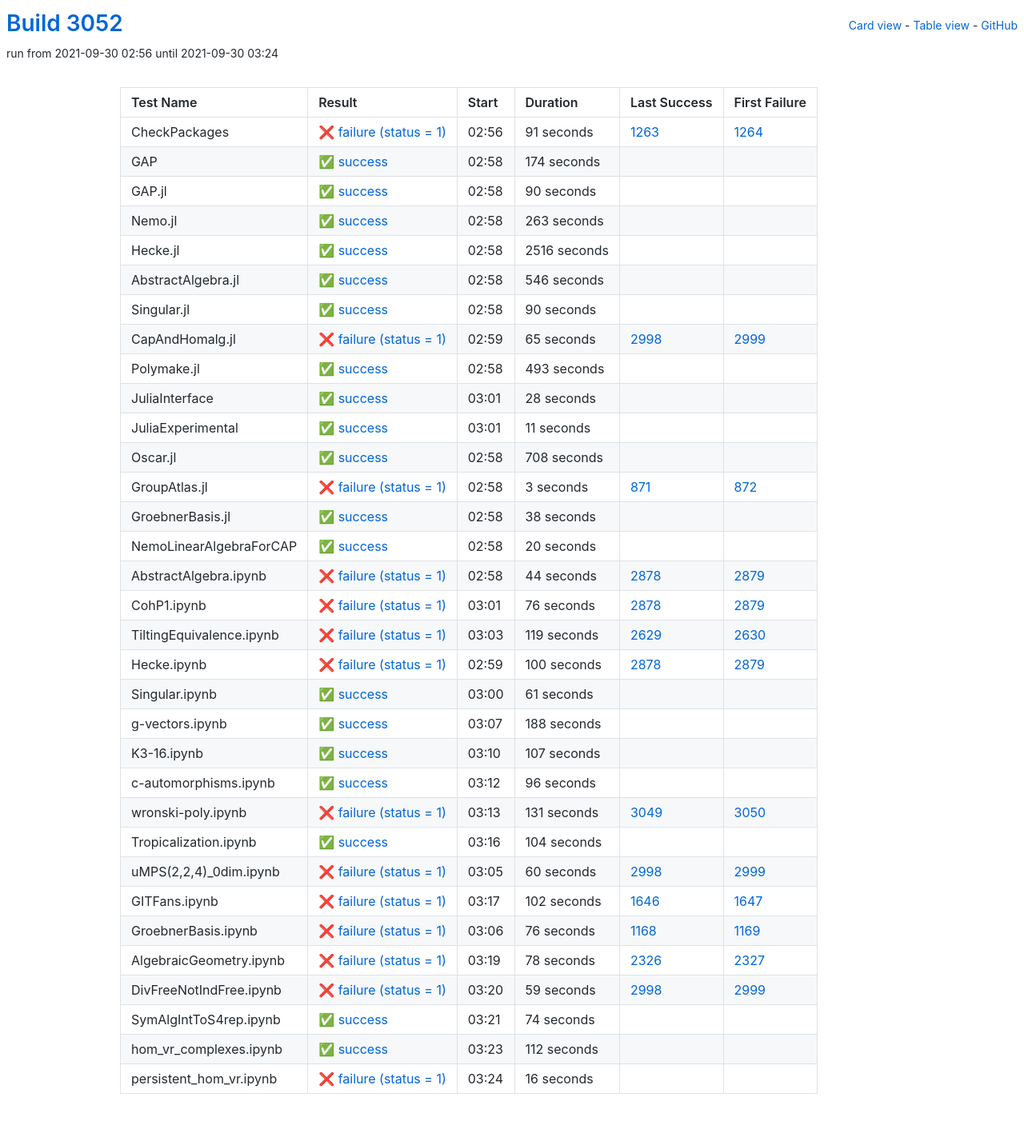
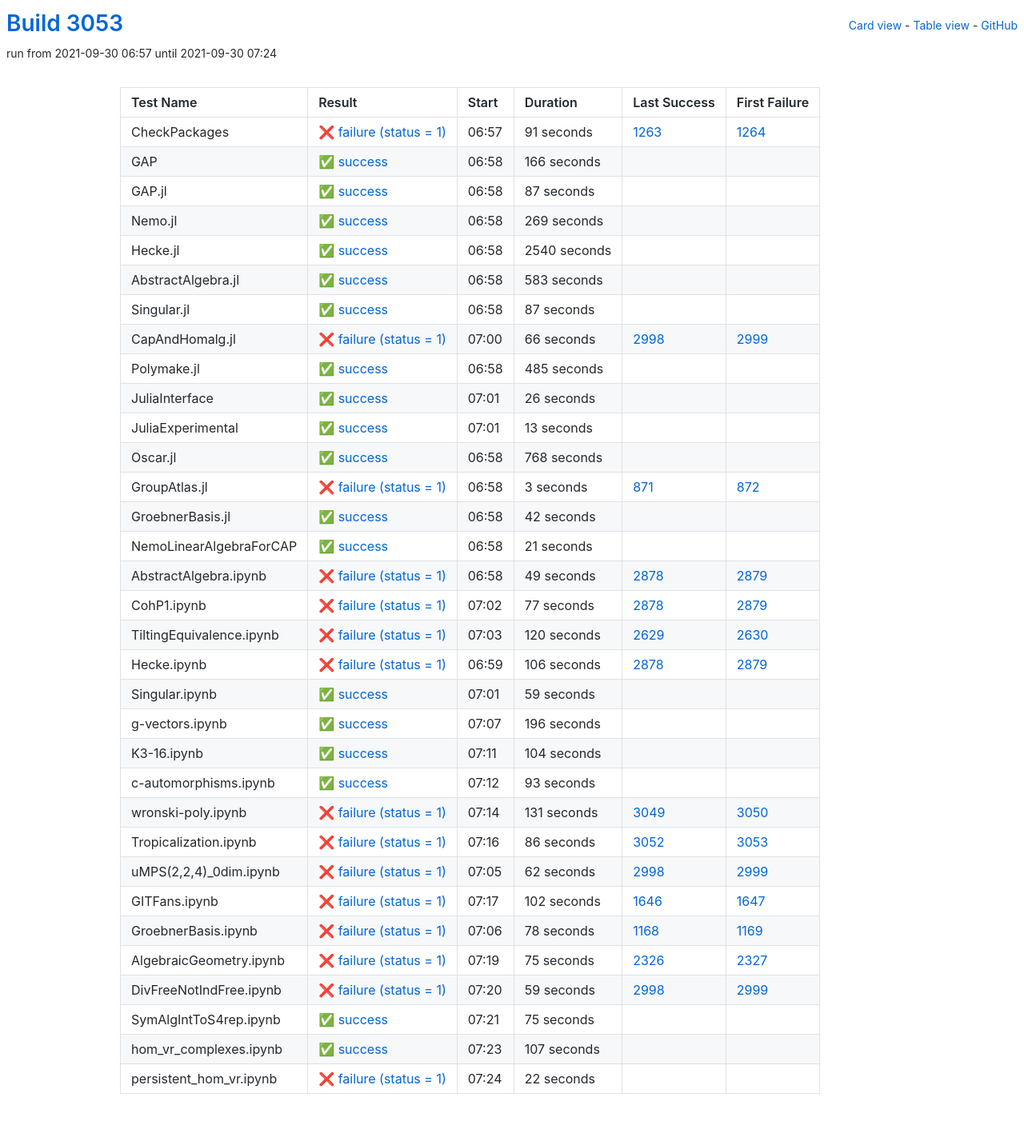
Before and after one commit to oscar-system/oscar-ci-status-stable, a Jekyll site: the page built from table.html, in a window 1280 px wide. Shown: the whole page at 80% size. Built offline with Jekyll 4.4.1, drawn with Linux system fonts in a browser that asks for light colours.

Commit message:
Build #3053

```diff
--- a/_data/ci.yml
+++ b/_data/ci.yml
@@ -1,6 +1,6 @@
 ---
-build: 3052
-build_url: https://oscarci.mathematik.uni-kl.de/job/oscar-stable/3052/
+build: 3053
+build_url: https://oscarci.mathematik.uni-kl.de/job/oscar-stable/3053/
 job: oscar-stable
 organization: oscar-system
 repo: oscar-ci-status-stable
@@ -8,8 +8,8 @@ repourl: https://github.com/oscar-system/oscar-ci-status-stable
 tests:
 - name: CheckPackages
   id: checkpackages
-  log: https://oscarci.mathematik.uni-kl.de/job/oscar-stable/3052/artifact/logs/build-3052/CheckPackages.log
-  start: 2021-09-30 02:56
+  log: https://oscarci.mathematik.uni-kl.de/job/oscar-stable/3053/artifact/logs/build-3053/CheckPackages.log
+  start: 2021-09-30 06:57
   success: false
   exitcode: 1
   status: failure
@@ -20,140 +20,140 @@ tests:
   first_failure_url: https://oscarci.mathematik.uni-kl.de/job/oscar-stable/1264/
 - name: GAP
   id: gap
-  log: https://oscarci.mathematik.uni-kl.de/job/oscar-stable/3052/artifact/logs/build-3052/GAP.log
-  start: 2021-09-30 02:58
+  log: https://oscarci.mathematik.uni-kl.de/job/oscar-stable/3053/artifact/logs/build-3053/GAP.log
+  start: 2021-09-30 06:58
   success: true
   exitcode: 0
   status: success
-  duration: 174
+  duration: 166
   last_success: false
   last_success_url:
   first_failure: false
   first_failure_url:
 - name: GAP.jl
   id: gap-jl
-  log: https://oscarci.mathematik.uni-kl.de/job/oscar-stable/3052/artifact/logs/build-3052/GAP.jl.log
-  start: 2021-09-30 02:58
+  log: https://oscarci.mathematik.uni-kl.de/job/oscar-stable/3053/artifact/logs/build-3053/GAP.jl.log
+  start: 2021-09-30 06:58
   success: true
   exitcode: 0
   status: success
-  duration: 90
+  duration: 87
   last_success: false
   last_success_url:
   first_failure: false
   first_failure_url:
 - name: Nemo.jl
   id: nemo-jl
-  log: https://oscarci.mathematik.uni-kl.de/job/oscar-stable/3052/artifact/logs/build-3052/Nemo.jl.log
-  start: 2021-09-30 02:58
+  log: https://oscarci.mathematik.uni-kl.de/job/oscar-stable/3053/artifact/logs/build-3053/Nemo.jl.log
+  start: 2021-09-30 06:58
   success: true
   exitcode: 0
   status: success
-  duration: 263
+  duration: 269
   last_success: false
   last_success_url:
   first_failure: false
   first_failure_url:
 - name: Hecke.jl
   id: hecke-jl
-  log: https://oscarci.mathematik.uni-kl.de/job/oscar-stable/3052/artifact/logs/build-3052/Hecke.jl.log
-  start: 2021-09-30 02:58
+  log: https://oscarci.mathematik.uni-kl.de/job/oscar-stable/3053/artifact/logs/build-3053/Hecke.jl.log
+  start: 2021-09-30 06:58
   success: true
   exitcode: 0
   status: success
-  duration: 2516
+  duration: 2540
   last_success: false
   last_success_url:
   first_failure: false
   first_failure_url:
 - name: AbstractAlgebra.jl
   id: abstractalgebra-jl
-  log: https://oscarci.mathematik.uni-kl.de/job/oscar-stable/3052/artifact/logs/build-3052/AbstractAlgebra.jl.log
-  start: 2021-09-30 02:58
+  log: https://oscarci.mathematik.uni-kl.de/job/oscar-stable/3053/artifact/logs/build-3053/AbstractAlgebra.jl.log
+  start: 2021-09-30 06:58
   success: true
   exitcode: 0
   status: success
-  duration: 546
+  duration: 583
   last_success: false
   last_success_url:
   first_failure: false
   first_failure_url:
 - name: Singular.jl
   id: singular-jl
-  log: https://oscarci.mathematik.uni-kl.de/job/oscar-stable/3052/artifact/logs/build-3052/Singular.jl.log
-  start: 2021-09-30 02:58
+  log: https://oscarci.mathematik.uni-kl.de/job/oscar-stable/3053/artifact/logs/build-3053/Singular.jl.log
+  start: 2021-09-30 06:58
   success: true
   exitcode: 0
   status: success
-  duration: 90
+  duration: 87
   last_success: false
   last_success_url:
   first_failure: false
   first_failure_url:
 - name: CapAndHomalg.jl
   id: capandhomalg-jl
-  log: https://oscarci.mathematik.uni-kl.de/job/oscar-stable/3052/artifact/logs/build-3052/CapAndHomalg.jl.log
-  start: 2021-09-30 02:59
+  log: https://oscarci.mathematik.uni-kl.de/job/oscar-stable/3053/artifact/logs/build-3053/CapAndHomalg.jl.log
+  start: 2021-09-30 07:00
   success: false
   exitcode: 1
   status: failure
-  duration: 65
+  duration: 66
   last_success: 2998
   last_success_url: https://oscarci.mathematik.uni-kl.de/job/oscar-stable/2998/
   first_failure: 2999
   first_failure_url: https://oscarci.mathematik.uni-kl.de/job/oscar-stable/2999/
 - name: Polymake.jl
   id: polymake-jl
-  log: https://oscarci.mathematik.uni-kl.de/job/oscar-stable/3052/artifact/logs/build-3052/Polymake.jl.log
-  start: 2021-09-30 02:58
+  log: https://oscarci.mathematik.uni-kl.de/job/oscar-stable/3053/artifact/logs/build-3053/Polymake.jl.log
+  start: 2021-09-30 06:58
   success: true
   exitcode: 0
   status: success
-  duration: 493
+  duration: 485
   last_success: false
   last_success_url:
   first_failure: false
   first_failure_url:
 - name: JuliaInterface
   id: juliainterface
-  log: https://oscarci.mathematik.uni-kl.de/job/oscar-stable/3052/artifact/logs/build-3052/JuliaInterface.log
-  start: 2021-09-30 03:01
+  log: https://oscarci.mathematik.uni-kl.de/job/oscar-stable/3053/artifact/logs/build-3053/JuliaInterface.log
+  start: 2021-09-30 07:01
   success: true
   exitcode: 0
   status: success
-  duration: 28
+  duration: 26
   last_success: false
   last_success_url:
   first_failure: false
   first_failure_url:
 - name: JuliaExperimental
   id: juliaexperimental
-  log: https://oscarci.mathematik.uni-kl.de/job/oscar-stable/3052/artifact/logs/build-3052/JuliaExperimental.log
-  start: 2021-09-30 03:01
+  log: https://oscarci.mathematik.uni-kl.de/job/oscar-stable/3053/artifact/logs/build-3053/JuliaExperimental.log
+  start: 2021-09-30 07:01
   success: true
   exitcode: 0
   status: success
-  duration: 11
+  duration: 13
   last_success: false
   last_success_url:
   first_failure: false
   first_failure_url:
 - name: Oscar.jl
   id: oscar-jl
-  log: https://oscarci.mathematik.uni-kl.de/job/oscar-stable/3052/artifact/logs/build-3052/Oscar.jl.log
-  start: 2021-09-30 02:58
+  log: https://oscarci.mathematik.uni-kl.de/job/oscar-stable/3053/artifact/logs/build-3053/Oscar.jl.log
+  start: 2021-09-30 06:58
   success: true
   exitcode: 0
   status: success
-  duration: 708
+  duration: 768
   last_success: false
   last_success_url:
   first_failure: false
   first_failure_url:
 - name: GroupAtlas.jl
   id: groupatlas-jl
-  log: https://oscarci.mathematik.uni-kl.de/job/oscar-stable/3052/artifact/logs/build-3052/GroupAtlas.jl.log
-  start: 2021-09-30 02:58
+  log: https://oscarci.mathematik.uni-kl.de/job/oscar-stable/3053/artifact/logs/build-3053/GroupAtlas.jl.log
+  start: 2021-09-30 06:58
   success: false
   exitcode: 1
   status: failure
@@ -164,128 +164,128 @@ tests:
   first_failure_url: https://oscarci.mathematik.uni-kl.de/job/oscar-stable/872/
 - name: GroebnerBasis.jl
   id: groebnerbasis-jl
-  log: https://oscarci.mathematik.uni-kl.de/job/oscar-stable/3052/artifact/logs/build-3052/GroebnerBasis.jl.log
-  start: 2021-09-30 02:58
+  log: https://oscarci.mathematik.uni-kl.de/job/oscar-stable/3053/artifact/logs/build-3053/GroebnerBasis.jl.log
+  start: 2021-09-30 06:58
   success: true
   exitcode: 0
   status: success
-  duration: 38
+  duration: 42
   last_success: false
   last_success_url:
   first_failure: false
   first_failure_url:
 - name: NemoLinearAlgebraForCAP
   id: nemolinearalgebraforcap
-  log: https://oscarci.mathematik.uni-kl.de/job/oscar-stable/3052/artifact/logs/build-3052/NemoLinearAlgebraForCAP.log
-  start: 2021-09-30 02:58
+  log: https://oscarci.mathematik.uni-kl.de/job/oscar-stable/3053/artifact/logs/build-3053/NemoLinearAlgebraForCAP.log
+  start: 2021-09-30 06:58
   success: true
   exitcode: 0
   status: success
-  duration: 20
+  duration: 21
   last_success: false
   last_success_url:
   first_failure: false
   first_failure_url:
 - name: AbstractAlgebra.ipynb
   id: abstractalgebra-ipynb
-  log: https://oscarci.mathematik.uni-kl.de/job/oscar-stable/3052/artifact/logs/build-3052/AbstractAlgebra.ipynb.log
-  start: 2021-09-30 02:58
+  log: https://oscarci.mathematik.uni-kl.de/job/oscar-stable/3053/artifact/logs/build-3053/AbstractAlgebra.ipynb.log
+  start: 2021-09-30 06:58
   success: false
   exitcode: 1
   status: failure
-  duration: 44
+  duration: 49
   last_success: 2878
   last_success_url: https://oscarci.mathematik.uni-kl.de/job/oscar-stable/2878/
   first_failure: 2879
   first_failure_url: https://oscarci.mathematik.uni-kl.de/job/oscar-stable/2879/
 - name: CohP1.ipynb
   id: cohp1-ipynb
-  log: https://oscarci.mathematik.uni-kl.de/job/oscar-stable/3052/artifact/logs/build-3052/CohP1.ipynb.log
-  start: 2021-09-30 03:01
+  log: https://oscarci.mathematik.uni-kl.de/job/oscar-stable/3053/artifact/logs/build-3053/CohP1.ipynb.log
+  start: 2021-09-30 07:02
   success: false
   exitcode: 1
   status: failure
-  duration: 76
+  duration: 77
   last_success: 2878
   last_success_url: https://oscarci.mathematik.uni-kl.de/job/oscar-stable/2878/
   first_failure: 2879
   first_failure_url: https://oscarci.mathematik.uni-kl.de/job/oscar-stable/2879/
 - name: TiltingEquivalence.ipynb
   id: tiltingequivalence-ipynb
-  log: https://oscarci.mathematik.uni-kl.de/job/oscar-stable/3052/artifact/logs/build-3052/TiltingEquivalence.ipynb.log
-  start: 2021-09-30 03:03
+  log: https://oscarci.mathematik.uni-kl.de/job/oscar-stable/3053/artifact/logs/build-3053/TiltingEquivalence.ipynb.log
+  start: 2021-09-30 07:03
   success: false
   exitcode: 1
   status: failure
-  duration: 119
+  duration: 120
   last_success: 2629
   last_success_url: https://oscarci.mathematik.uni-kl.de/job/oscar-stable/2629/
   first_failure: 2630
   first_failure_url: https://oscarci.mathematik.uni-kl.de/job/oscar-stable/2630/
 - name: Hecke.ipynb
   id: hecke-ipynb
-  log: https://oscarci.mathematik.uni-kl.de/job/oscar-stable/3052/artifact/logs/build-3052/Hecke.ipynb.log
-  start: 2021-09-30 02:59
+  log: https://oscarci.mathematik.uni-kl.de/job/oscar-stable/3053/artifact/logs/build-3053/Hecke.ipynb.log
+  start: 2021-09-30 06:59
   success: false
   exitcode: 1
   status: failure
-  duration: 100
+  duration: 106
   last_success: 2878
   last_success_url: https://oscarci.mathematik.uni-kl.de/job/oscar-stable/2878/
   first_failure: 2879
   first_failure_url: https://oscarci.mathematik.uni-kl.de/job/oscar-stable/2879/
 - name: Singular.ipynb
   id: singular-ipynb
-  log: https://oscarci.mathematik.uni-kl.de/job/oscar-stable/3052/artifact/logs/build-3052/Singular.ipynb.log
-  start: 2021-09-30 03:00
+  log: https://oscarci.mathematik.uni-kl.de/job/oscar-stable/3053/artifact/logs/build-3053/Singular.ipynb.log
+  start: 2021-09-30 07:01
   success: true
   exitcode: 0
   status: success
-  duration: 61
+  duration: 59
   last_success: false
   last_success_url:
   first_failure: false
   first_failure_url:
 - name: g-vectors.ipynb
   id: g-vectors-ipynb
-  log: https://oscarci.mathematik.uni-kl.de/job/oscar-stable/3052/artifact/logs/build-3052/g-vectors.ipynb.log
-  start: 2021-09-30 03:07
+  log: https://oscarci.mathematik.uni-kl.de/job/oscar-stable/3053/artifact/logs/build-3053/g-vectors.ipynb.log
+  start: 2021-09-30 07:07
   success: true
   exitcode: 0
   status: success
-  duration: 188
+  duration: 196
   last_success: false
   last_success_url:
   first_failure: false
   first_failure_url:
 - name: K3-16.ipynb
   id: k3-16-ipynb
-  log: https://oscarci.mathematik.uni-kl.de/job/oscar-stable/3052/artifact/logs/build-3052/K3-16.ipynb.log
-  start: 2021-09-30 03:10
+  log: https://oscarci.mathematik.uni-kl.de/job/oscar-stable/3053/artifact/logs/build-3053/K3-16.ipynb.log
+  start: 2021-09-30 07:11
   success: true
   exitcode: 0
   status: success
-  duration: 107
+  duration: 104
   last_success: false
   last_success_url:
   first_failure: false
   first_failure_url:
 - name: c-automorphisms.ipynb
   id: c-automorphisms-ipynb
-  log: https://oscarci.mathematik.uni-kl.de/job/oscar-stable/3052/artifact/logs/build-3052/c-automorphisms.ipynb.log
-  start: 2021-09-30 03:12
+  log: https://oscarci.mathematik.uni-kl.de/job/oscar-stable/3053/artifact/logs/build-3053/c-automorphisms.ipynb.log
+  start: 2021-09-30 07:12
   success: true
   exitcode: 0
   status: success
-  duration: 96
+  duration: 93
   last_success: false
   last_success_url:
   first_failure: false
   first_failure_url:
 - name: wronski-poly.ipynb
   id: wronski-poly-ipynb
-  log: https://oscarci.mathematik.uni-kl.de/job/oscar-stable/3052/artifact/logs/build-3052/wronski-poly.ipynb.log
-  start: 2021-09-30 03:13
+  log: https://oscarci.mathematik.uni-kl.de/job/oscar-stable/3053/artifact/logs/build-3053/wronski-poly.ipynb.log
+  start: 2021-09-30 07:14
   success: false
   exitcode: 1
   status: failure
@@ -296,32 +296,32 @@ tests:
   first_failure_url: https://oscarci.mathematik.uni-kl.de/job/oscar-stable/3050/
 - name: Tropicalization.ipynb
   id: tropicalization-ipynb
-  log: https://oscarci.mathematik.uni-kl.de/job/oscar-stable/3052/artifact/logs/build-3052/Tropicalization.ipynb.log
-  start: 2021-09-30 03:16
-  success: true
-  exitcode: 0
-  status: success
-  duration: 104
-  last_success: false
-  last_success_url:
-  first_failure: false
-  first_failure_url:
-- name: uMPS(2,2,4)_0dim.ipynb
-  id: umps-2-2-4-0dim-ipynb
-  log: https://oscarci.mathematik.uni-kl.de/job/oscar-stable/3052/artifact/logs/build-3052/uMPS-2-2-4-_0dim.ipynb.log
-  start: 2021-09-30 03:05
+  log: https://oscarci.mathematik.uni-kl.de/job/oscar-stable/3053/artifact/logs/build-3053/Tropicalization.ipynb.log
+  start: 2021-09-30 07:16
   success: false
   exitcode: 1
   status: failure
-  duration: 60
+  duration: 86
+  last_success: 3052
+  last_success_url: https://oscarci.mathematik.uni-kl.de/job/oscar-stable/3052/
+  first_failure: 3053
+  first_failure_url: https://oscarci.mathematik.uni-kl.de/job/oscar-stable/3053/
+- name: uMPS(2,2,4)_0dim.ipynb
+  id: umps-2-2-4-0dim-ipynb
+  log: https://oscarci.mathematik.uni-kl.de/job/oscar-stable/3053/artifact/logs/build-3053/uMPS-2-2-4-_0dim.ipynb.log
+  start: 2021-09-30 07:05
+  success: false
+  exitcode: 1
+  status: failure
+  duration: 62
   last_success: 2998
   last_success_url: https://oscarci.mathematik.uni-kl.de/job/oscar-stable/2998/
   first_failure: 2999
   first_failure_url: https://oscarci.mathematik.uni-kl.de/job/oscar-stable/2999/
 - name: GITFans.ipynb
   id: gitfans-ipynb
-  log: https://oscarci.mathematik.uni-kl.de/job/oscar-stable/3052/artifact/logs/build-3052/GITFans.ipynb.log
-  start: 2021-09-30 03:17
+  log: https://oscarci.mathematik.uni-kl.de/job/oscar-stable/3053/artifact/logs/build-3053/GITFans.ipynb.log
+  start: 2021-09-30 07:17
   success: false
   exitcode: 1
   status: failure
@@ -332,32 +332,32 @@ tests:
   first_failure_url: https://oscarci.mathematik.uni-kl.de/job/oscar-stable/1647/
 - name: GroebnerBasis.ipynb
   id: groebnerbasis-ipynb
-  log: https://oscarci.mathematik.uni-kl.de/job/oscar-stable/3052/artifact/logs/build-3052/GroebnerBasis.ipynb.log
-  start: 2021-09-30 03:06
+  log: https://oscarci.mathematik.uni-kl.de/job/oscar-stable/3053/artifact/logs/build-3053/GroebnerBasis.ipynb.log
+  start: 2021-09-30 07:06
   success: false
   exitcode: 1
   status: failure
-  duration: 76
+  duration: 78
   last_success: 1168
   last_success_url: https://oscarci.mathematik.uni-kl.de/job/oscar-stable/1168/
   first_failure: 1169
   first_failure_url: https://oscarci.mathematik.uni-kl.de/job/oscar-stable/1169/
 - name: AlgebraicGeometry.ipynb
   id: algebraicgeometry-ipynb
-  log: https://oscarci.mathematik.uni-kl.de/job/oscar-stable/3052/artifact/logs/build-3052/AlgebraicGeometry.ipynb.log
-  start: 2021-09-30 03:19
+  log: https://oscarci.mathematik.uni-kl.de/job/oscar-stable/3053/artifact/logs/build-3053/AlgebraicGeometry.ipynb.log
+  start: 2021-09-30 07:19
   success: false
   exitcode: 1
   status: failure
-  duration: 78
+  duration: 75
   last_success: 2326
   last_success_url: https://oscarci.mathematik.uni-kl.de/job/oscar-stable/2326/
   first_failure: 2327
   first_failure_url: https://oscarci.mathematik.uni-kl.de/job/oscar-stable/2327/
 - name: DivFreeNotIndFree.ipynb
   id: divfreenotindfree-ipynb
-  log: https://oscarci.mathematik.uni-kl.de/job/oscar-stable/3052/artifact/logs/build-3052/DivFreeNotIndFree.ipynb.log
-  start: 2021-09-30 03:20
+  log: https://oscarci.mathematik.uni-kl.de/job/oscar-stable/3053/artifact/logs/build-3053/DivFreeNotIndFree.ipynb.log
+  start: 2021-09-30 07:20
   success: false
   exitcode: 1
   status: failure
@@ -368,36 +368,36 @@ tests:
   first_failure_url: https://oscarci.mathematik.uni-kl.de/job/oscar-stable/2999/
 - name: SymAlgIntToS4rep.ipynb
   id: symalginttos4rep-ipynb
-  log: https://oscarci.mathematik.uni-kl.de/job/oscar-stable/3052/artifact/logs/build-3052/SymAlgIntToS4rep.ipynb.log
-  start: 2021-09-30 03:21
+  log: https://oscarci.mathematik.uni-kl.de/job/oscar-stable/3053/artifact/logs/build-3053/SymAlgIntToS4rep.ipynb.log
+  start: 2021-09-30 07:21
   success: true
   exitcode: 0
   status: success
-  duration: 74
+  duration: 75
   last_success: false
   last_success_url:
   first_failure: false
   first_failure_url:
 - name: hom_vr_complexes.ipynb
   id: hom-vr-complexes-ipynb
-  log: https://oscarci.mathematik.uni-kl.de/job/oscar-stable/3052/artifact/logs/build-3052/hom_vr_complexes.ipynb.log
-  start: 2021-09-30 03:23
+  log: https://oscarci.mathematik.uni-kl.de/job/oscar-stable/3053/artifact/logs/build-3053/hom_vr_complexes.ipynb.log
+  start: 2021-09-30 07:23
   success: true
   exitcode: 0
   status: success
-  duration: 112
+  duration: 107
   last_success: false
   last_success_url:
   first_failure: false
   first_failure_url:
 - name: persistent_hom_vr.ipynb
   id: persistent-hom-vr-ipynb
-  log: https://oscarci.mathematik.uni-kl.de/job/oscar-stable/3052/artifact/logs/build-3052/persistent_hom_vr.ipynb.log
-  start: 2021-09-30 03:24
+  log: https://oscarci.mathematik.uni-kl.de/job/oscar-stable/3053/artifact/logs/build-3053/persistent_hom_vr.ipynb.log
+  start: 2021-09-30 07:24
   success: false
   exitcode: 1
   status: failure
-  duration: 16
+  duration: 22
   last_success: false
   last_success_url:
   first_failure: false
```
Also changed, not shown: README.md.
